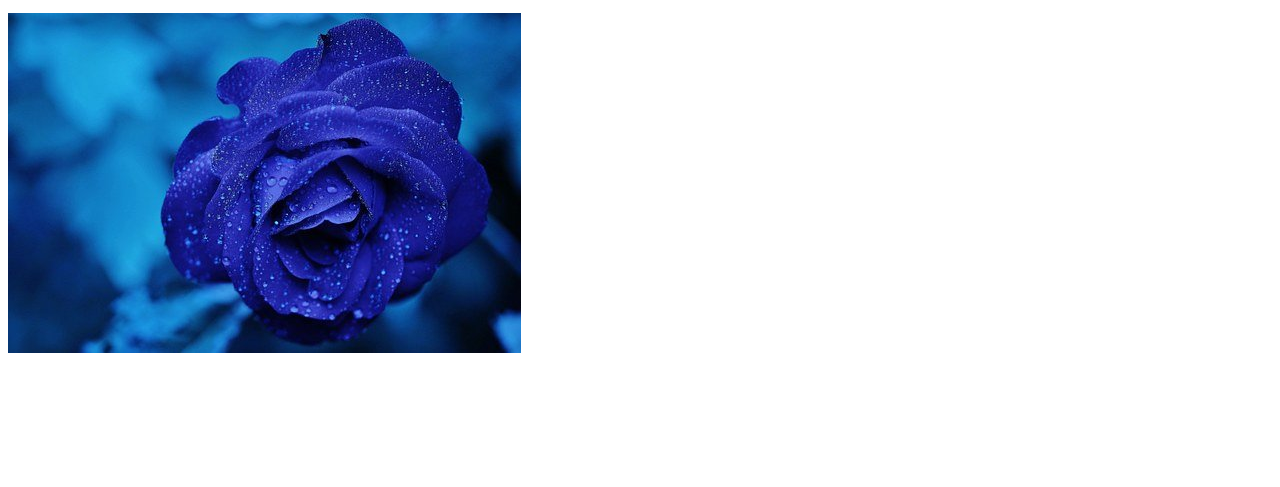
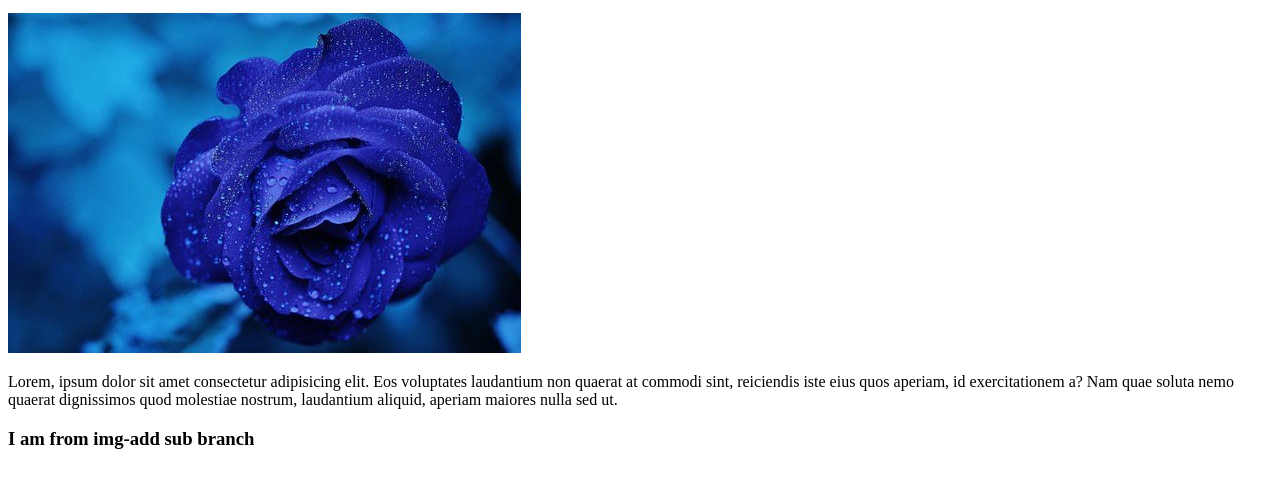
Before and after one commit to Sabbir93/together-we, a plain HTML site: page index.html in a window 1280 px wide. Shown: the part 119-606 px from the top of the page. Drawn offline with Linux system fonts and the light colour scheme.

Commit message:
first commit in img-add branch

```diff
--- a/index.html
+++ b/index.html
@@ -14,5 +14,7 @@
         This a P Lorem ipsum dolor, sit amet consectetur adipisicing elit. Libero numquam iusto facere dicta voluptas adipisci, iste beatae deleniti maiores iure pariatur architecto, modi, dolore accusantium illum. Expedita a sint doloremque.
     </p>
     <img src="rose.jpg" alt="">
+    <p>Lorem, ipsum dolor sit amet consectetur adipisicing elit. Eos voluptates laudantium non quaerat at commodi sint, reiciendis iste eius quos aperiam, id exercitationem a? Nam quae soluta nemo quaerat dignissimos quod molestiae nostrum, laudantium aliquid, aperiam maiores nulla sed ut.</p>
+    <h3>I am from img-add sub branch</h3>
 </body>
 </html>
```
